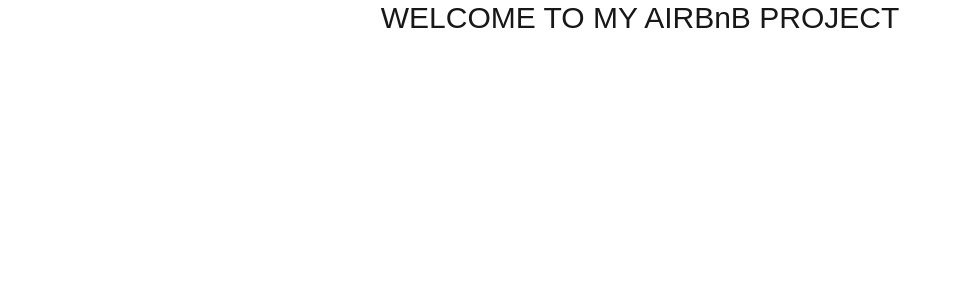
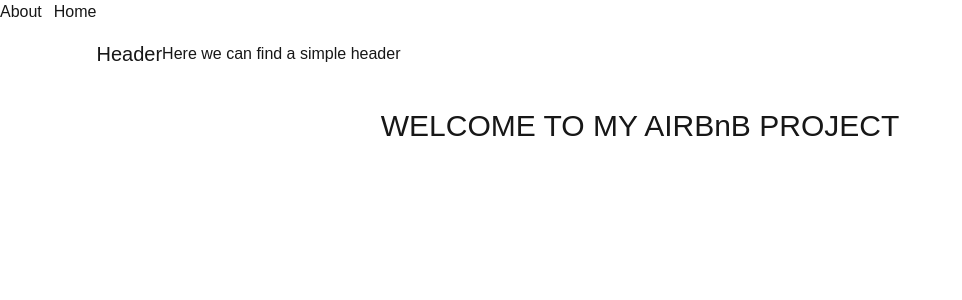
Before and after one commit to WillAmbe-Corp/alx-project-0x02-setup, a Next.js app in the folder alx-project-0x02/: page / in a window 1280 px wide. Shown: the top 300 px of the page, without its empty margins (0-962 px from the left). Built offline with nearby package versions, Linux system fonts and the light colour scheme.

Commit message:
created home and about page and implemented routes to these pages using Link

```diff
--- a/alx-project-0x02/components/layout/Header.tsx
+++ b/alx-project-0x02/components/layout/Header.tsx
@@ -1,9 +1,17 @@
+import Link from "next/link";
+
 const Header: React.FC = () => {
     return(
-        <div className="flex justify-center items-center">
-            <h1 className="text-xl font-bolder">Header</h1>
-            <p>Here we can find a simple header</p>
+        <>
+        <div className="flex justify-between flex-end gap-3">
+            <Link href="../about">About</Link>
+            <Link href="../home">Home</Link>
         </div>
+            <div className="flex my-10 justify-center items-center">
+                <h1 className="text-xl font-bolder">Header</h1>
+                <p>Here we can find a simple header</p>
+            </div>
+        </>
     )
 }
 
--- /dev/null
+++ b/alx-project-0x02/pages/about/index.tsx
@@ -0,0 +1,9 @@
+const About: React.FC = () => {
+    return(
+        <div className="flex justify-center align-center">
+            <h1 className="text-2x font-light">About Page</h1>
+        </div>
+    )
+}
+
+export default About;
--- /dev/null
+++ b/alx-project-0x02/pages/home/index.tsx
@@ -0,0 +1,9 @@
+const HomePage: React.FC = () => {
+    return (
+        <div className="flex justify-center items-center">
+            <h1 className="text-2xl font-light">Home Page</h1>
+        </div>
+    )
+}
+
+export default HomePage;
--- a/alx-project-0x02/pages/index.tsx
+++ b/alx-project-0x02/pages/index.tsx
@@ -1,8 +1,15 @@
+import Header from "@/components/layout/Header";
+
 const Home: React.FC = () => {
   return(
-    <div className="flex justify-center items-center">
-      <h1 className="text-3xl font-boldler">WELCOME TO MY AIRBnB PROJECT</h1>
+    <>
+    <div className="flex justify-">
+      <Header/>
     </div>
+      <div className="flex justify-center items-center">
+        <h1 className="text-3xl font-boldler">WELCOME TO MY AIRBnB PROJECT</h1>
+      </div>
+    </>
   )
 }
 
```
